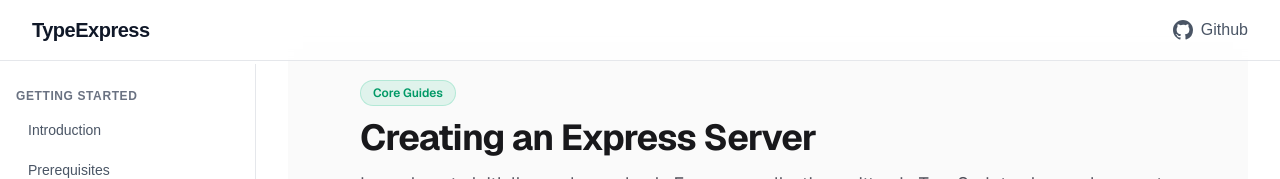
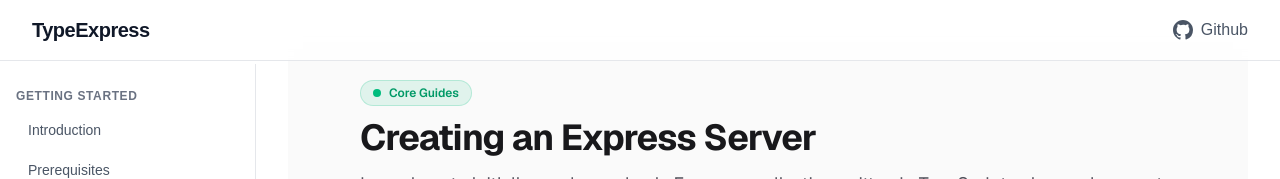
Before and after one commit to Anilbal/documentation-for-typescript-in-backend, a Next.js app: page /how-to-make-server in a window 1280 px wide. Shown: the top 179 px of the page. Built offline with nearby package versions, Linux system fonts and the light colour scheme.

Commit message:
add green dot in a file

```diff
--- a/app/how-to-make-server/page.tsx
+++ b/app/how-to-make-server/page.tsx
@@ -5,6 +5,7 @@
         {/* Header */}
         <div className="space-y-3 border-b border-zinc-200 pb-8 dark:border-zinc-800">
           <div className="inline-flex items-center gap-2 rounded-full border border-emerald-500/20 bg-emerald-500/10 px-3 py-1 text-xs font-semibold text-emerald-600 dark:text-emerald-400">
+            <span className="h-2 w-2 rounded-full bg-emerald-500"></span>
             Core Guides
           </div>
           <h1 className="text-3xl font-bold tracking-tight sm:text-4xl">
```
